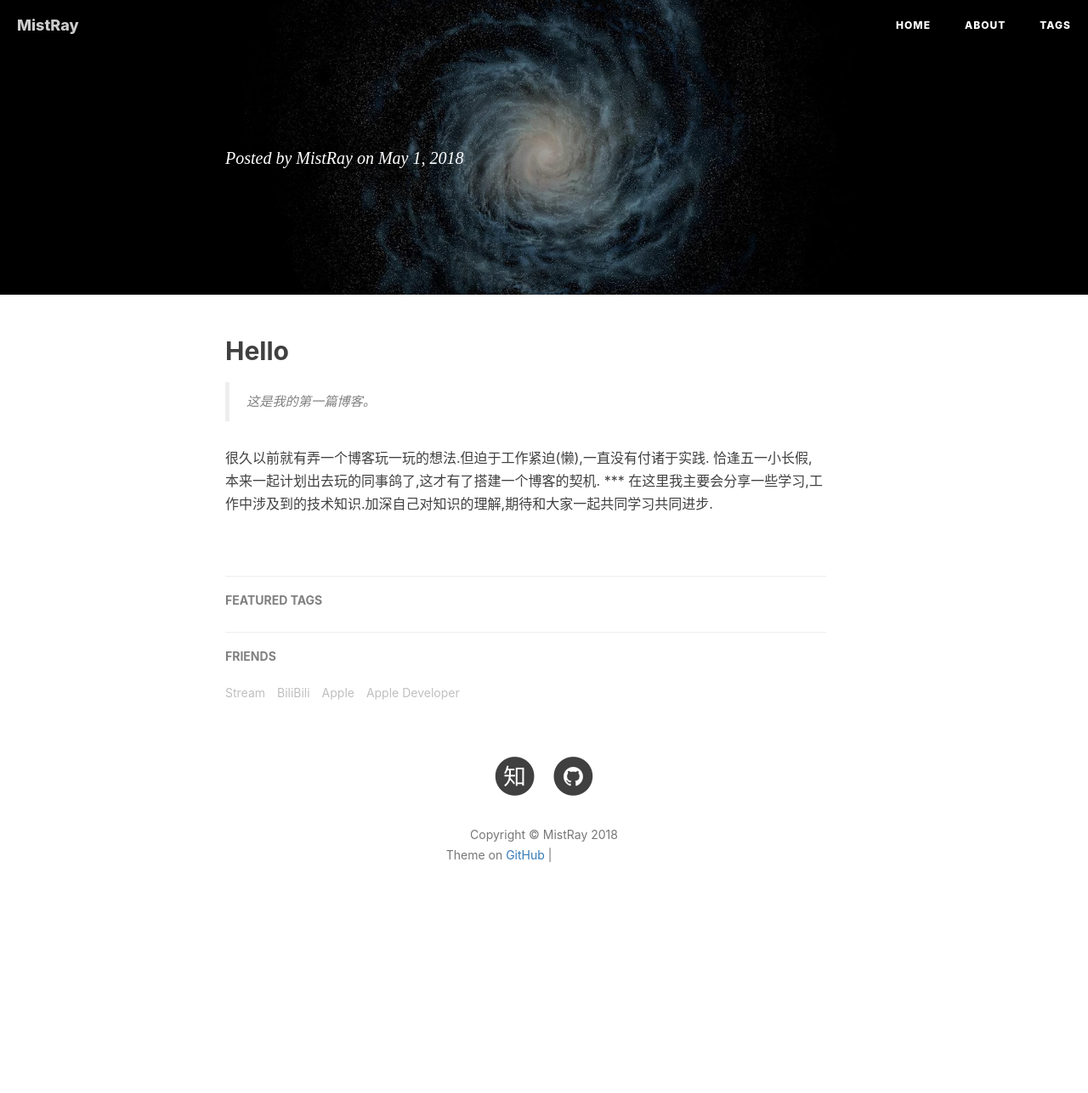
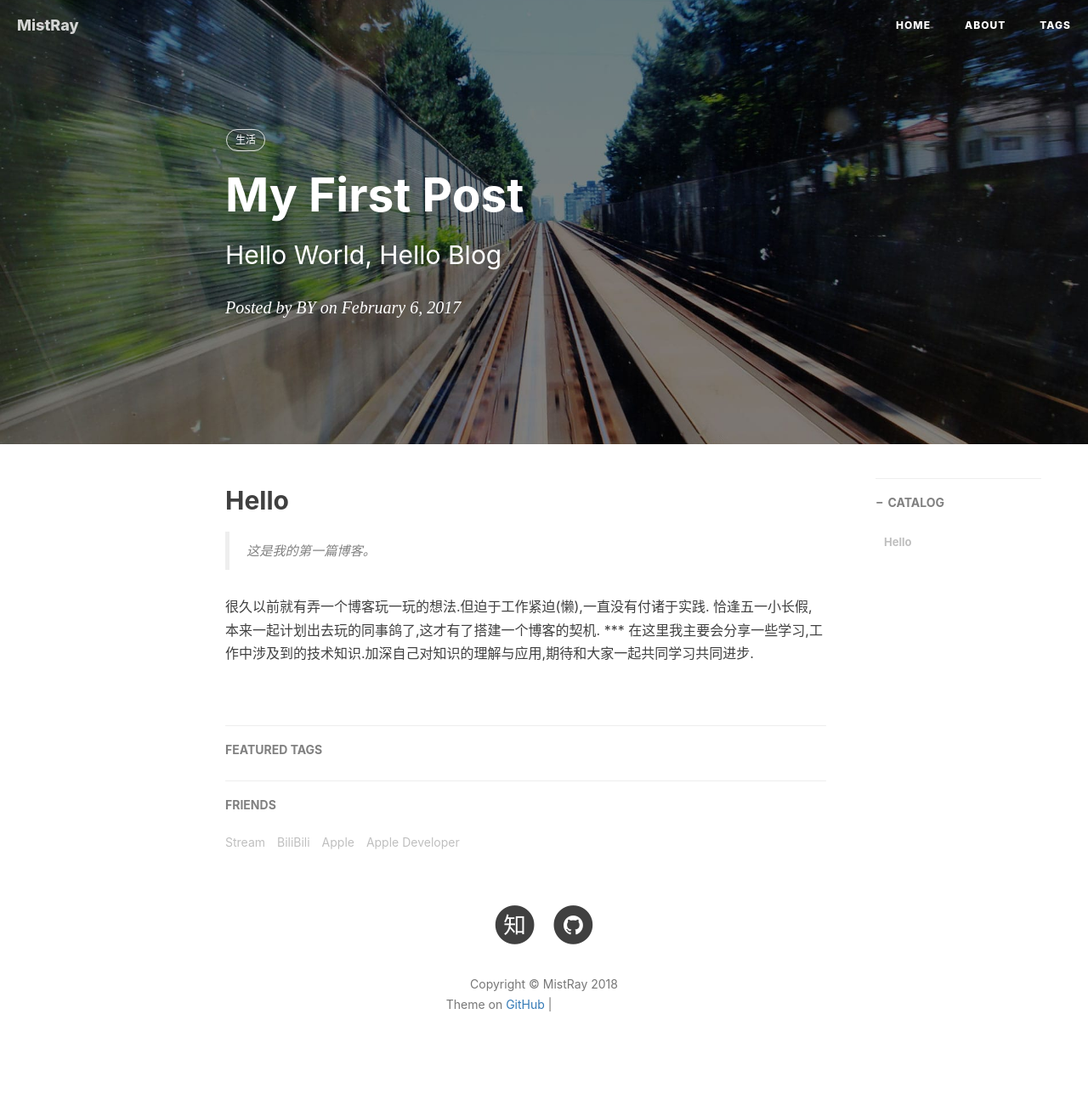
Before and after one commit to MistRay/mistray.github.io, a Jekyll site: the page built from _posts/2018-05-01-Hello-2018.md, in a window 1280 px wide. Shown: the whole page at 85% size. Built offline with Jekyll 4.4.1, drawn with Linux system fonts in a browser that asks for light colours; nearby versions of some CDN libraries; our own code applies the rules of GitHub Pages for plain Markdown files; comment, search, counter and statistics services are not loaded; before the commit the page ends 1111 px from its top, so only the background shows below that; grey boxes are pictures that could not be loaded.

Commit message:
修改博文格式

```diff
--- a/_posts/2018-05-01-Hello-2018.md
+++ b/_posts/2018-05-01-Hello-2018.md
@@ -1,18 +1,18 @@
 ---
-layout: post # 使用的布局（不需要改）
-title: My First Post # 标题
-subtitle: Hello World, Hello Blog #副标题
-date: 2017-02-06 # 时间
-author: MistRay # 作者
-header-img: img/post-bg-2015.jpg #这篇文章标题背景图片
-catalog: true # 是否归档
-tags:  - 生活  #标签
+layout:     post                    # 使用的布局（不需要改）
+title:      My First Post               # 标题
+subtitle:   Hello World, Hello Blog #副标题
+date:       2017-02-06              # 时间
+author:     BY                      # 作者
+header-img: img/post-bg-2015.jpg    #这篇文章标题背景图片
+catalog: true                       # 是否归档
+tags:                               #标签
+    - 生活
 ---
-
 ## Hello
 >这是我的第一篇博客。
 
 很久以前就有弄一个博客玩一玩的想法.但迫于工作紧迫(懒),一直没有付诸于实践.
 恰逢五一小长假,本来一起计划出去玩的同事鸽了,这才有了搭建一个博客的契机.
 ***
-在这里我主要会分享一些学习,工作中涉及到的技术知识.加深自己对知识的理解,期待和大家一起共同学习共同进步.
+在这里我主要会分享一些学习,工作中涉及到的技术知识.加深自己对知识的理解与应用,期待和大家一起共同学习共同进步.
```
